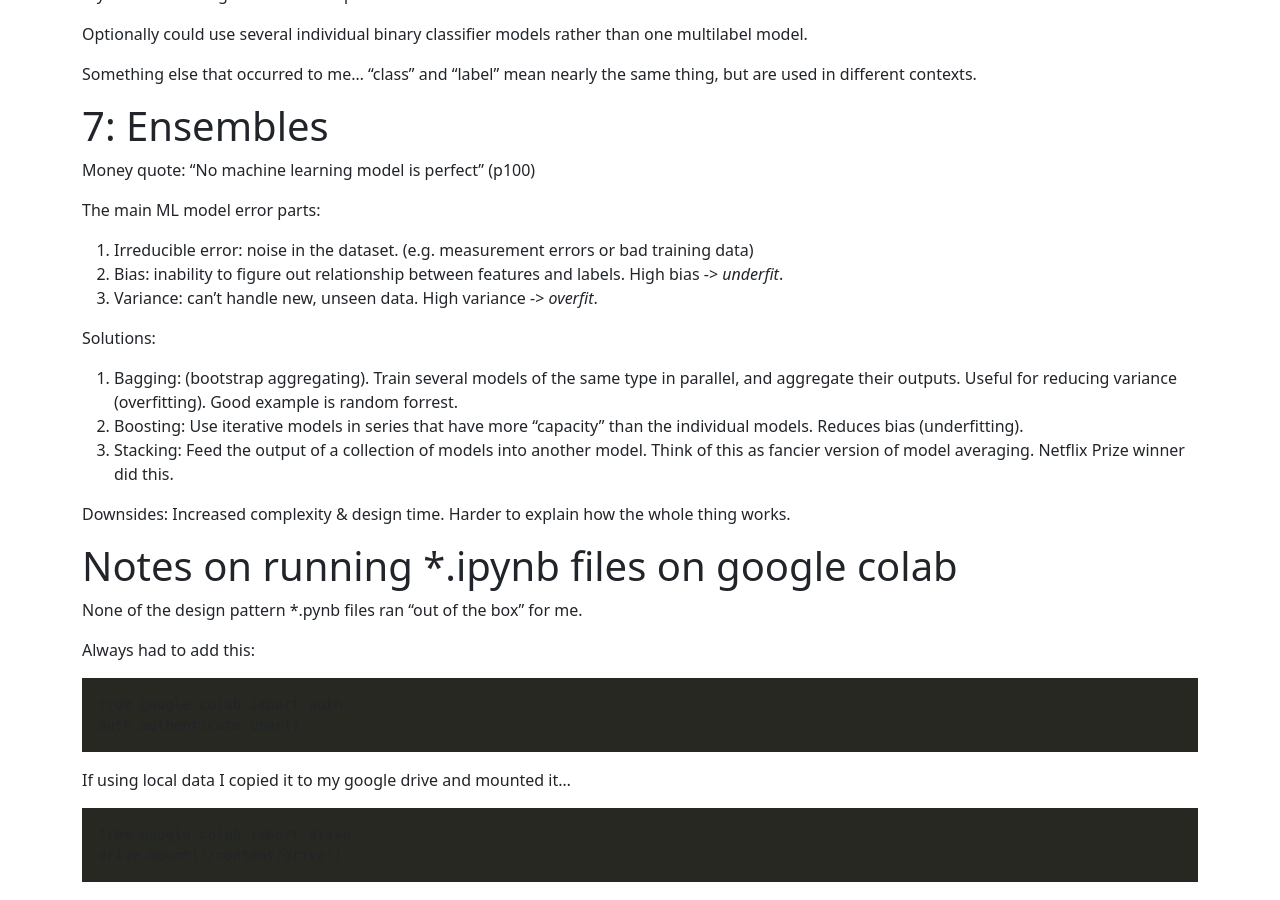
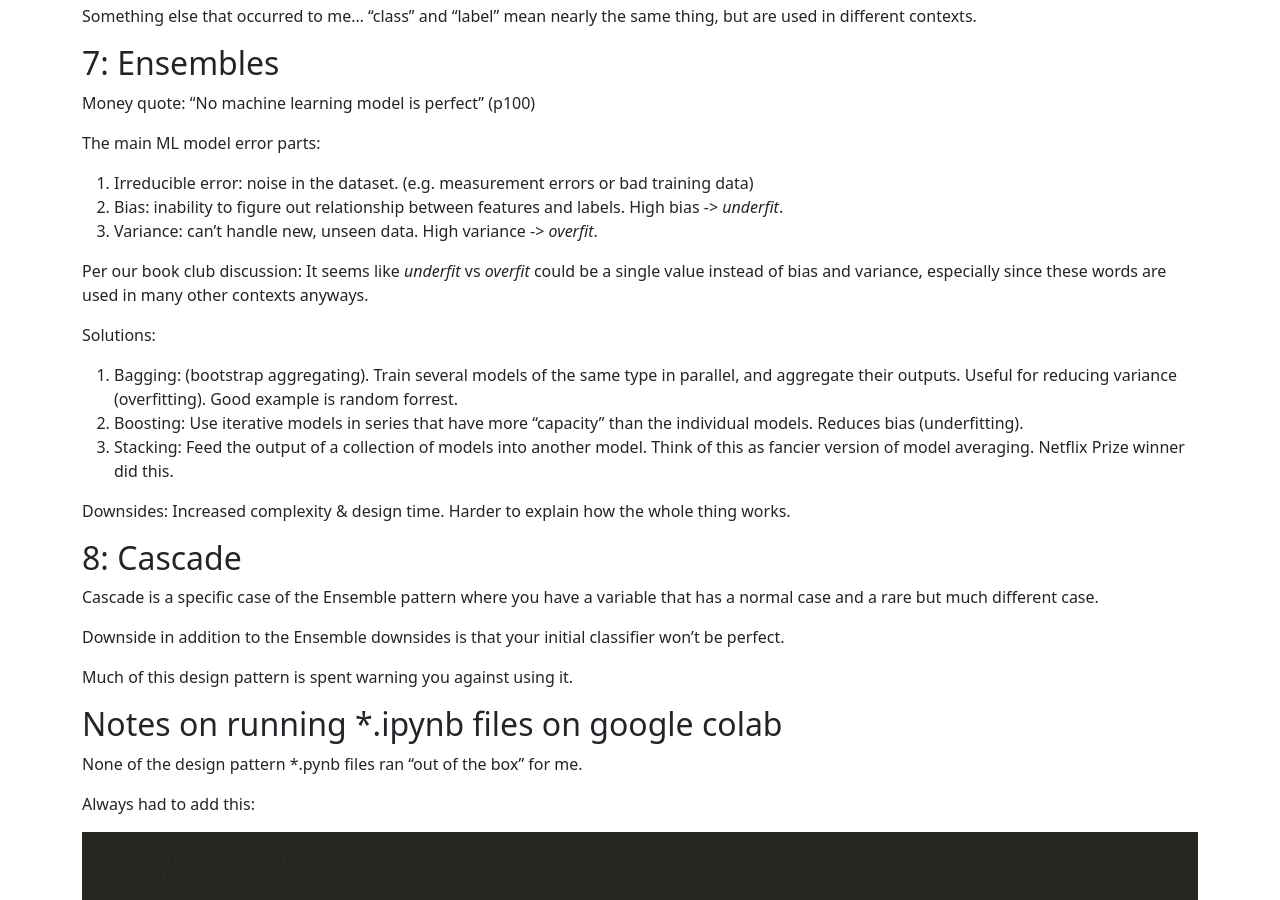
Before and after one commit to matthewdrees/matthewdrees.github.io, a Jekyll site: the page built from _posts/2022-03-14-machine-learning-design-patterns.md, in a window 1280 px wide and 900 px high, scrolled down 2134 px. Built offline with Jekyll 4.4.1, drawn with Linux system fonts in a browser that asks for light colours; some of the changed text lies outside the part shown.

Commit message:
MLDP 8, Cascade pattern.

```diff
--- a/_posts/2022-03-14-machine-learning-design-patterns.md
+++ b/_posts/2022-03-14-machine-learning-design-patterns.md
@@ -12,13 +12,13 @@ Book club book with my sister.
 
 Chapter 1, The Need for Machine Learning Design Patterns. Machine learning has it's own jargon. There are dozens of italicized words to learn.
 
-# 1: Hashed Feature
+## 1: Hashed Feature
 
 Reduce the cardinality of your input data by hashing them into bins. Theoretically useful if you have incomplete vocabulary, high cardinality, or cold start issues. The example given was measuring flight delays by airport codes. There are a lot of airports (high cardinality), some of which might not be in your training data (incomplete vocabulary), and new airports may come online (cold start). However, you may randomly lump high-use airports with low-use one, making your model less interesting. We struggled to think of a use case where you would want random bins. Therefore we've renamed this pattern to "Dumb Embeddings".
 
 Note on hashed_feature.ipynb... It doesn't run out of the box. I had to add lines to authenticate_user, create a BigQuery project in google console, and add that project name to the bigquery call with --project.
 
-# 2: Embeddings
+## 2: Embeddings
 
 Map high-cardinality input data into a lower-dimensional representation. Good rules of thumb for reduction are the 4th root(N) through 1.6 * sqrt(N). Example uses TensorFlow.keras.layers. Embedding(output_dim = 2) to reduce 6x6 natality dataset to 6x2 dense vector. The secret is that the 6x6 matrix variables aren't fully independent. The lower-dimensional representation is interesting because it shows relationships.
 
@@ -26,7 +26,7 @@ A text embedding example using nytimes, github, and techcrunch headlines reduced
 
 This design pattern looks like something you have to do all the time. Very useful.
 
-# 3: Feature Cross
+## 3: Feature Cross
 
 Feature engineering by making combinations of input values separate features. This allows you to use a simpler (i.e. Linear) model.
 
@@ -34,11 +34,11 @@ Simple contrived example is binary classifier with data that is in opposite quad
 
 It is recommended to pass a feature cross through an L1 or L2 regularization. Don't cross highly-correlated features.
 
-# 4: Multimodal Input
+## 4: Multimodal Input
 
 Represent different types of data by concatenating all available data representations. Bag of Words (BOW) vs embeddings for text representation. Images can be individual pixels or a tiled structure like convolutional neural networks.
 
-# 5: Reframing
+## 5: Reframing
 
 Change the representation of the output of a machine learning problem, such as regression to classification.
 
@@ -54,7 +54,7 @@ Instead of changing between regression and classification, do both and use a mul
 
 Interesting things learned: Tweedie distribution and Sigmoid function.
 
-# 6: Multilabel
+## 6: Multilabel
 
 If your data can have more than 1 label (e.g. an image can have a cat and a dog), use a sigmoid function instead of softmax.
 
@@ -70,7 +70,7 @@ Optionally could use several individual binary classifier models rather than one
 
 Something else that occurred to me... "class" and "label" mean nearly the same thing, but are used in different contexts.
 
-# 7: Ensembles
+## 7: Ensembles
 
 Money quote: "No machine learning model is perfect" (p100)
 
@@ -79,6 +79,8 @@ The main ML model error parts:
 2. Bias: inability to figure out relationship between features and labels. High bias -> *underfit*.
 3. Variance: can't handle new, unseen data. High variance -> *overfit*.
 
+Per our book club discussion: It seems like *underfit* vs *overfit* could be a single value instead of bias and variance, especially since these words are used in many other contexts anyways.
+
 Solutions:
 1. Bagging: (bootstrap aggregating). Train several models of the same type in parallel, and aggregate their outputs. Useful for reducing variance (overfitting). Good example is random forrest.
 2. Boosting: Use iterative models in series that have more "capacity" than the individual models. Reduces bias (underfitting).
@@ -86,7 +88,14 @@ Solutions:
 
 Downsides: Increased complexity & design time. Harder to explain how the whole thing works.
 
-# Notes on running *.ipynb files on google colab
+## 8: Cascade
+Cascade is a specific case of the Ensemble pattern where you have a variable that has a normal case and a rare but much different case.
+
+Downside in addition to the Ensemble downsides is that your initial classifier won't be perfect.
+
+Much of this design pattern is spent warning you against using it.
+
+## Notes on running *.ipynb files on google colab
 
 None of the design pattern *.pynb files ran "out of the box" for me.
 
@@ -116,7 +125,7 @@ BigQuery Client calls required adding the project name:
 
 By default the notebooks run without a GPU. The first notebook that needed it was DP6 multilabel.ipynb. Most calls run in < 10 seconds. FWIW: Edit -> Notebook settings -> Hardware Accelerator to enable GPU.
 
-## DP3, feature_cross.ipynb notes
+### DP3, feature_cross.ipynb notes
 
 This line ran for 29 minutes before I stopped it:
 
@@ -129,20 +138,28 @@ There isn't a progress bar or logging that I'm aware of in the notebook or on go
 * Shortly after this I hit a 403 error data usage quota. I went ahead and signed up for billing and $300 credit from google console and I was able to keep going. (They got me!) Note that enabling GPU didn't appear to help speed up this call, it warned that the GPU wasn't being used so I killed it after a couple of minutes. I didn't let it run so don't know for sure if it eventually helped.
 * Running the Ny taxi data with an L2 regression the RMSE got slightly worse than without!
 
-## DP4, mixed_representation.ipynb notes
+### DP4, mixed_representation.ipynb notes
 
 Bug on this line. "tiled_input" should be "tiled_layer"?
 
     mixed_image_tabular_model = Model(inputs=[image_tabular_input, tiled_input], outputs=merged_image_output)
 
-## DP6, multilable.ipynb notes
+### DP6, multilable.ipynb notes
 
 GPU acceleration helped speed this one up. It otherwise worked out of the box!
 
 It had an anti-pattern example (do like), using softmax for a binary classifier instead of sigmoid. The optimization did run slightly faster (7 seconds instead of 8).
 
-## DP7, ensemble_methods.ipynb notes
+### DP7, ensemble_methods.ipynb notes
 
 GPU helped again. Training the three models took 7.5 mins with the GPU. Fitting the ensemble model took 3.5 minutes.
 
 The last step the initial Validation RMSE showed as 1.4, but when I ran it updated to 7.4. Hmmm.
+
+### DP8, cascade.ipynb notes
+
+Had to set up AI Platform Pipelines and had to add quite a few lines for authentication to get stuff to run.
+
+Also had to install kfp and restart the runtime.
+
+    !pip3 install kfp --upgrade --user
```
